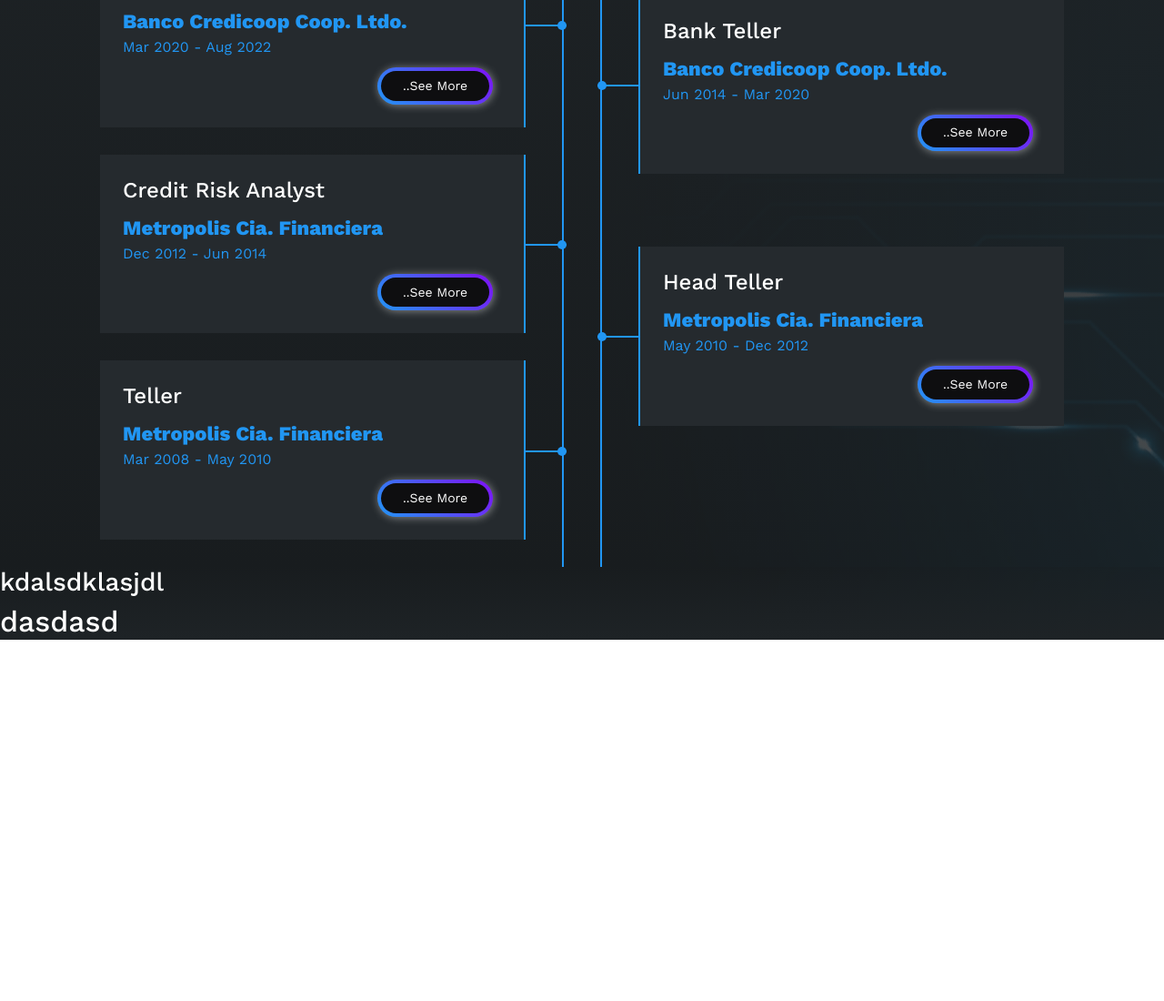
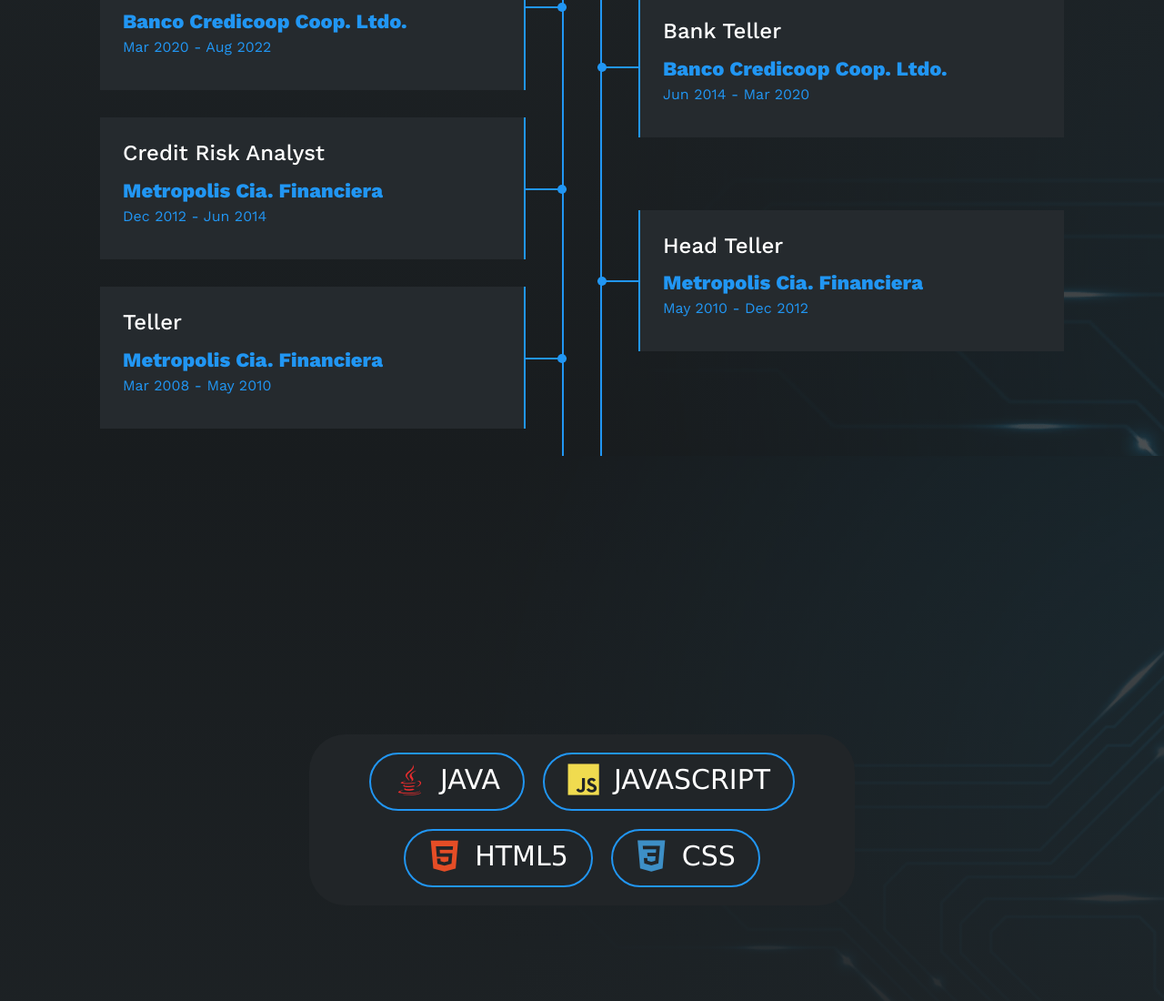
Before and after one commit to gabaiz88/Mi_portfolio, a plain HTML site: page index.html in a window 1280 px wide. Shown: the part 1891-2991 px from the top of the page at 91% size. Before the commit the page ends 2602 px from the top, so only its background shows below. Drawn offline with nearby package versions, Linux system fonts and the light colour scheme.

Commit message:
empezando skills

```diff
--- a/css/style.css
+++ b/css/style.css
@@ -390,4 +390,53 @@
     background: linear-gradient(to bottom, rgba(30,35,38,.8), rgba(30,35,38,1)),url(../img/Back.png);
     padding-top: 50px 20px;
     color: #fff;
+    background-size: cover;
+    height: 100vh;
+    display: flex;
+    align-items:center;
+    justify-content: center;
 }
+
+.skills .content_skills{
+
+}
+
+.skills .content_skills .languages{
+    display: flex;
+    flex-direction: row;
+    gap:20px;
+    flex-wrap: wrap;
+    padding: 20px;
+    background-color: #212528;
+    max-width: 1100px;
+    border-radius: 40px;
+    width: 600px;
+    align-items: center;
+    justify-content: center;
+}
+
+.skills .content_skills .item{
+    display: flex;
+    align-items: center;
+    justify-content: center;
+    border: 2px solid #2196f3;
+    border-radius: 50px;
+    gap: 1rem;
+    padding: 10px 25px 5px 25px;
+    cursor: default;
+}
+
+.skills .content_skills .item i{
+    font-size: 35px;
+    margin-bottom: 10px;
+    transition: .3s;
+}
+
+.skills .content_skills .item h2{
+    font-size: 30px;
+    font-family: 'Lucida Sans', sans-serif;
+}
+
+.skills .content_skills .item:hover{
+    background-color: #2195f360;
+}
--- a/index.html
+++ b/index.html
@@ -10,6 +10,7 @@
         crossorigin="anonymous" referrerpolicy="no-referrer" />
     <link href="https://cdn.jsdelivr.net/npm/bootstrap@5.3.0-alpha1/dist/css/bootstrap.min.css" rel="stylesheet"
         integrity="sha384-GLhlTQ8iRABdZLl6O3oVMWSktQOp6b7In1Zl3/Jr59b6EGGoI1aFkw7cmDA6j6gD" crossorigin="anonymous">
+        <link rel="stylesheet" href="https://cdn.jsdelivr.net/gh/devicons/devicon@v2.15.1/devicon.min.css">
     <link rel="stylesheet" href="/css/style.css">
     <title>Gabriel Aizman</title>
 </head>
@@ -115,7 +116,6 @@
                             <h4>Head Teller - Branch Operations Manager</h4>
                             <span class="workplace">Banco Credicoop Coop. Ltdo.</span>
                             <span class="date">Mar 2020 - Aug 2022</span>
-                            <a href="/"><button class="bn30">..See More</button></a>
                             <div class="conectorl">
                                 <div class="circlel"></div>
                             </div>
@@ -124,7 +124,6 @@
                             <h4>Credit Risk Analyst</h4>
                             <span class="workplace">Metropolis Cia. Financiera</span>
                             <span class="date">Dec 2012 - Jun 2014</span>
-                            <a href="/"><button class="bn30">..See More</button></a>
                             <div class="conectorl">
                                 <div class="circlel"></div>
                             </div>
@@ -133,7 +132,6 @@
                             <h4>Teller</h4>
                             <span class="workplace">Metropolis Cia. Financiera</span>
                             <span class="date">Mar 2008 - May 2010</span>
-                            <a href="/"><button class="bn30">..See More</button></a>
                             <div class="conectorl">
                                 <div class="circlel"></div>
                             </div>
@@ -144,7 +142,6 @@
                             <h4>Bank Teller</h4>
                             <span class="workplace">Banco Credicoop Coop. Ltdo.</span>
                             <span class="date">Jun 2014 - Mar 2020</span>
-                            <a href="/"><button class="bn30">..See More</button></a>
                             <div class="conectorr">
                                 <div class="circler"></div>
                             </div>
@@ -153,7 +150,6 @@
                             <h4>Head Teller</h4>
                             <span class="workplace">Metropolis Cia. Financiera</span>
                             <span class="date">May 2010 - Dec 2012</span>
-                            <a href="/"><button class="bn30">..See More</button></a>
                             <div class="conectorr">
                                 <div class="circler"></div>
                             </div>
@@ -165,8 +161,24 @@
     </section>
     <section id="skills" class="skills">
         <div class="content_skills">
-            <h3>kdalsdklasjdl</h3>
-            <h2>dasdasd</h2>
+            <div class="languages">
+                <div class="item">
+                    <i class="devicon-java-plain colored"></i>
+                    <h2>JAVA</h2>
+                </div>
+                <div class="item">
+                    <i class="devicon-javascript-plain colored"></i>
+                    <h2>JAVASCRIPT</h2>
+                </div>
+                <div class="item">
+                    <i class="devicon-html5-plain colored"></i>
+                    <h2>HTML5</h2>
+                </div>
+                <div class="item">
+                    <i class="devicon-css3-plain colored"></i>
+                    <h2>CSS</h2>
+                </div>
+            </div>
         </div>
     </section>
 </body>
```
